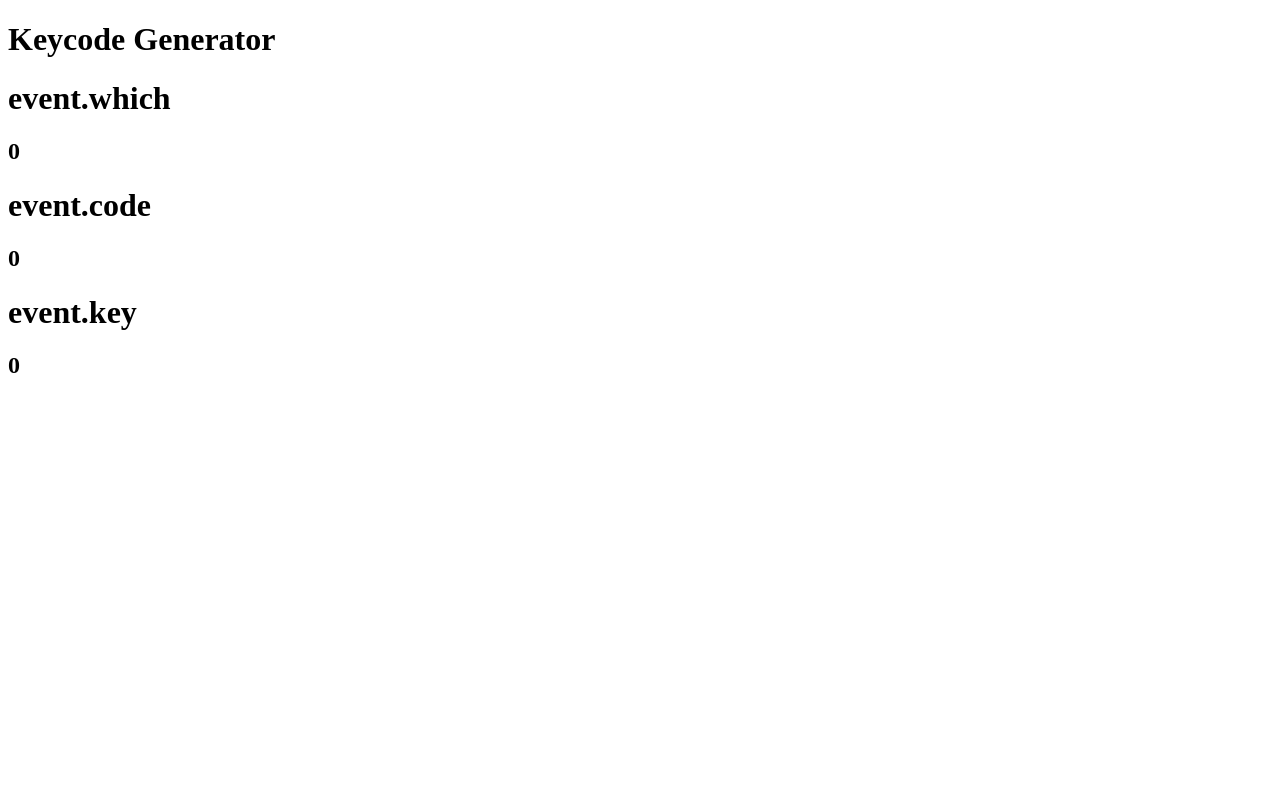
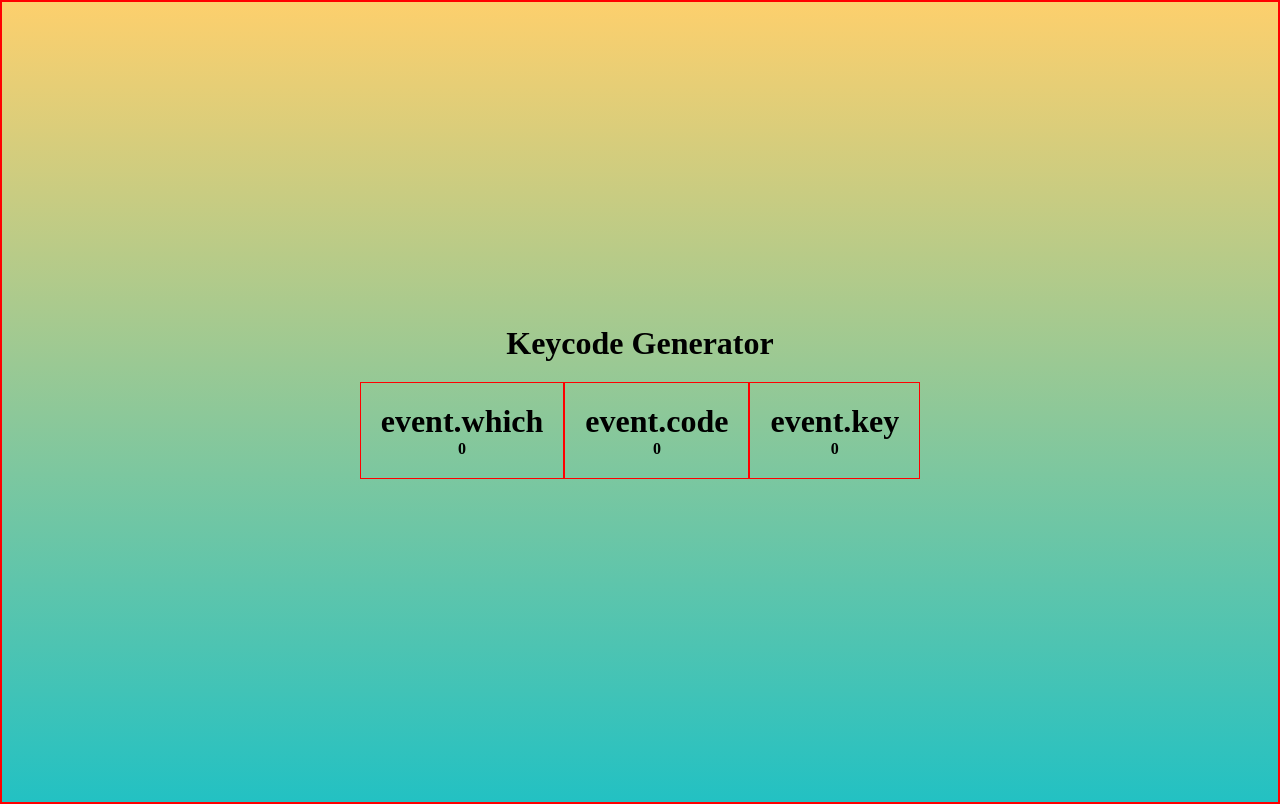
Before and after one commit to roldhamk/keycode-project, a plain HTML site: page index.html in a window 1280 px wide. Drawn offline with Linux system fonts and the light colour scheme.

Commit message:
base code working, adding CSS

```diff
--- a/index.html
+++ b/index.html
@@ -3,30 +3,31 @@
   <head>
     <meta charset="UTF-8" />
     <meta name="viewport" content="width=device-width, initial-scale=1.0" />
+    <link rel="stylesheet" href="main.css" />
     <title>Keycode Generator</title>
   </head>
   <body>
-    <h1>Keycode Generator</h1>
+    <h1 class="title">Keycode Generator</h1>
     <div class="page-wrap">
       <div class="event-which-wrap">
         <h1>event.which</h1>
         <div class="which-code">
-          <h2 id="which">0</h2>
+          <h4 id="which">0</h2>
         </div>
       </div>
       <div class="event-code-wrap">
         <h1>event.code</h1>
         <div class="code">
-          <h2 id="code">0</h2>
+          <h4 id="code">0</h2>
         </div>
       </div>
       <div class="event-key-wrap">
         <h1>event.key</h1>
         <div class="key">
-          <h2 id="key">0</h2>
+          <h4 id="key">0</h2>
         </div>
       </div>
-    </div>
+  </div>
     <script src="./app.js"></script>
   </body>
 </html>
--- a/main.css
+++ b/main.css
@@ -0,0 +1,51 @@
+* {
+  padding: 0;
+  margin: 0;
+}
+
+body {
+  height: 100vh;
+  background: rgb(34, 193, 195);
+  background: linear-gradient(
+    0deg,
+    rgba(34, 193, 195, 1) 0%,
+    rgba(253, 187, 45, 0.6965161064425771) 100%
+  );
+  display: flex;
+  flex-direction: column;
+  border: 2px solid red;
+  align-items: center;
+  justify-content: center;
+}
+
+.title {
+  margin-bottom: 20px;
+}
+
+.page-wrap {
+  display: flex;
+}
+
+.event-which-wrap {
+  border: 1px red solid;
+  padding: 20px;
+  display: flex;
+  flex-direction: column;
+  align-items: center;
+}
+
+.event-code-wrap {
+  border: 1px red solid;
+  padding: 20px;
+  display: flex;
+  flex-direction: column;
+  align-items: center;
+}
+
+.event-key-wrap {
+  border: 1px red solid;
+  padding: 20px;
+  display: flex;
+  flex-direction: column;
+  align-items: center;
+}
```
Also changed, not shown: background.jpeg (added).
